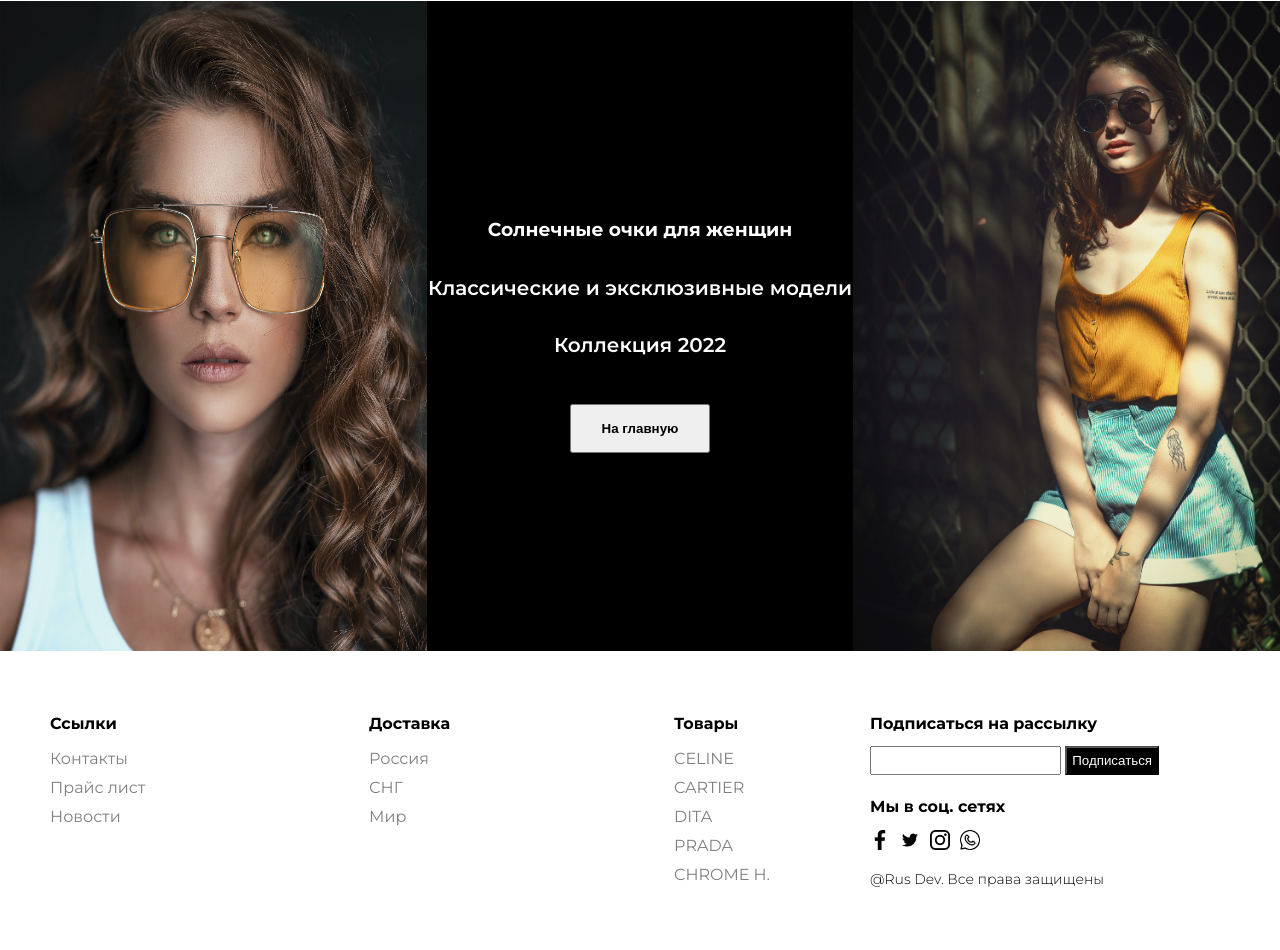
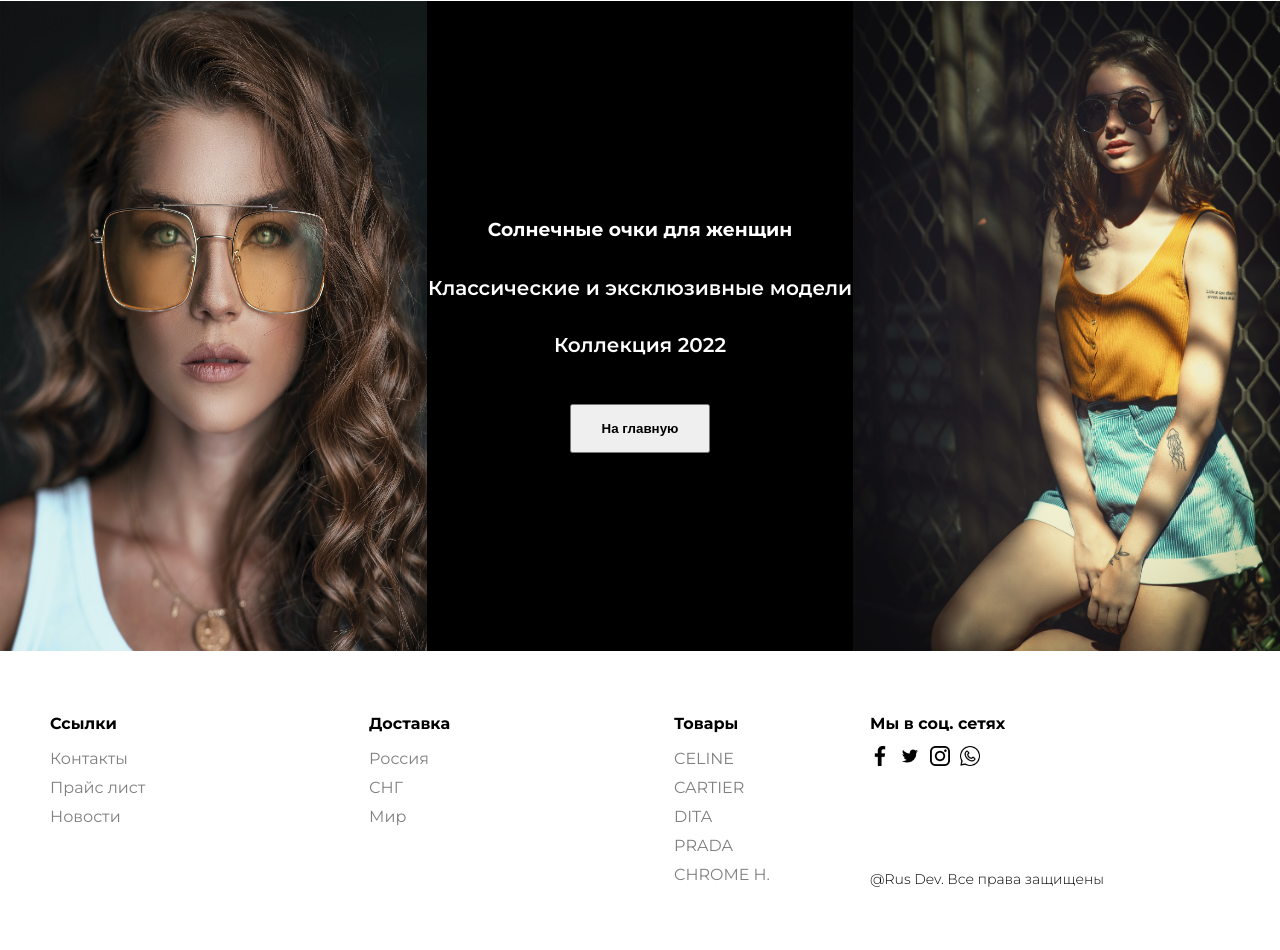
Before and after one commit to Rus85/sunglasses-landing-js, a plain HTML site: page index.html in a window 1280 px wide. Shown: the part 2695-3645 px from the top of the page. Drawn offline with Linux system fonts and the light colour scheme.

Commit message:
Update index.html

```diff
--- a/index.html
+++ b/index.html
@@ -206,13 +206,13 @@
         </div>
         <hr/>
         <div class="footerRight">
-            <div class="footerRightMenu">
+<!--             <div class="footerRightMenu">
                 <h2 class="fMenuTitle">Подписаться на рассылку</h2>
                 <div class="fMail">
                     <input type="text" class="fInput">
                     <button class="fButton">Подписаться</button>
                 </div>
-            </div>
+            </div> -->
             <div class="footerRightMenu">
                 <h2 class="fMenuTitle">Мы в соц. сетях</h2>
                 <div class="fIcons">
```
